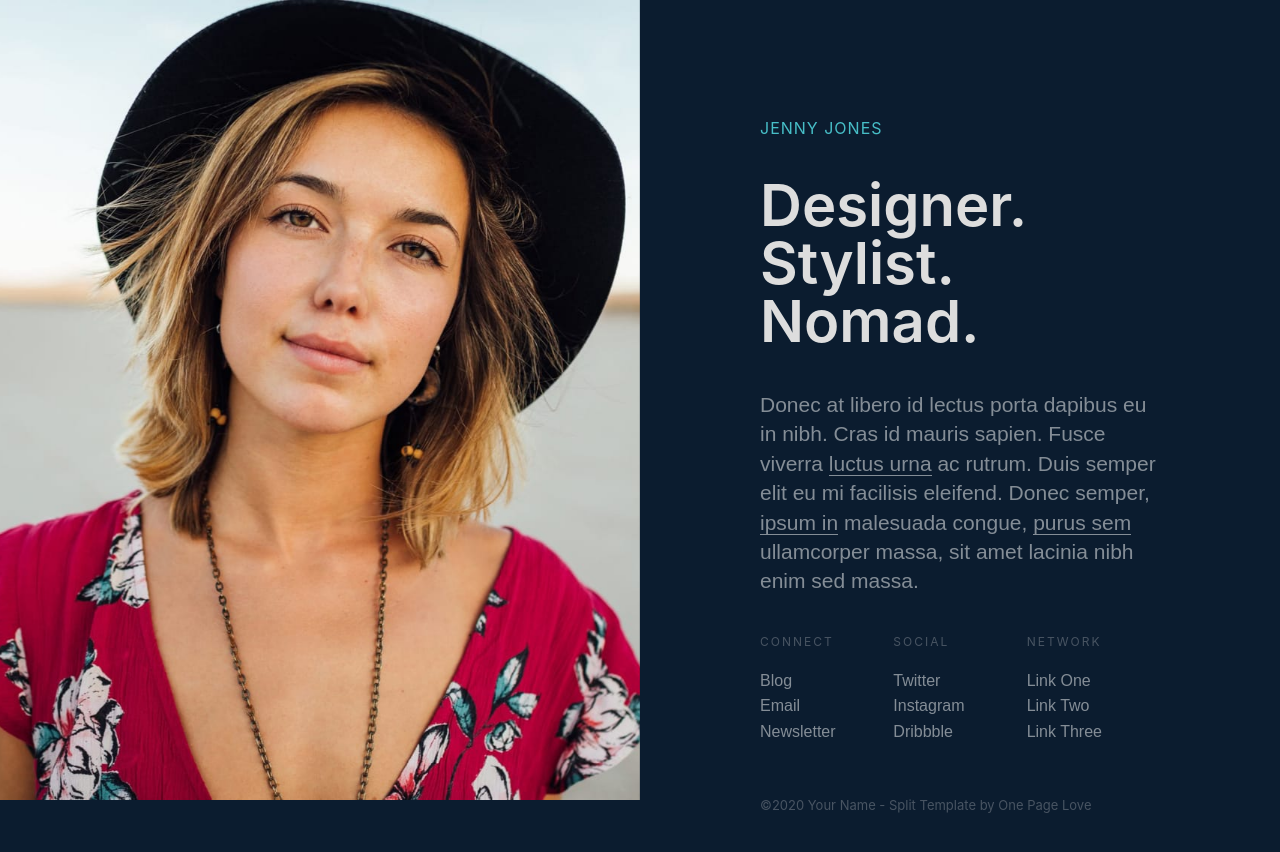
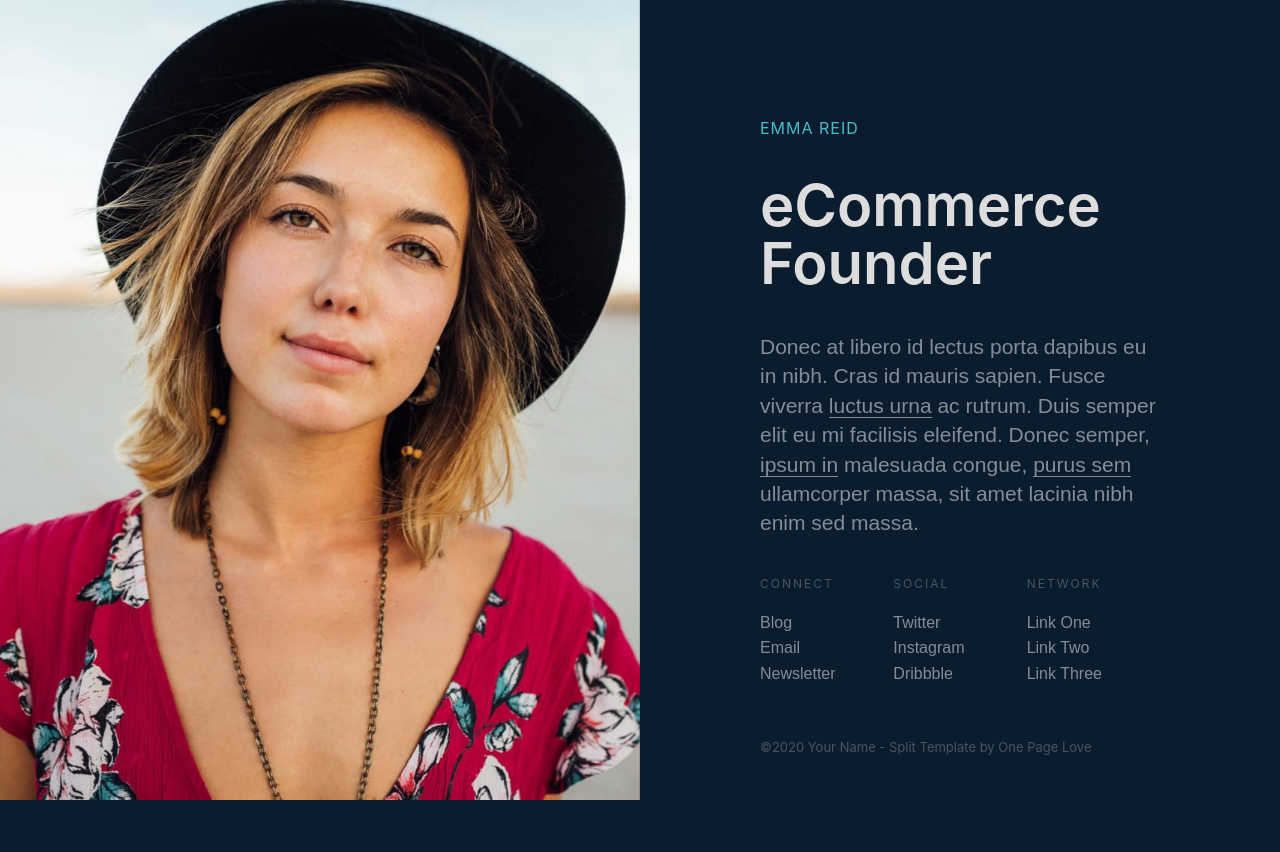
Before and after one commit to mzreid/EmmaReid, a plain HTML site: page index.html in a window 1280 px wide. Drawn offline with nearby package versions, Linux system fonts and the light colour scheme; a script that the page names is missing.

Commit message:
Update index.html

```diff
--- a/index.html
+++ b/index.html
@@ -28,8 +28,8 @@ body {
     </div>
     <div class="rightcontent w-col w-col-6 w-col-stack">
       <div data-w-id="3fd5aeb3-22da-ed60-7286-0d11f16597d3" style="opacity:0" class="content">
-        <div class="name">Jenny Jones</div>
-        <h1 class="tagline"><strong class="bold-text">Designer. Stylist. Nomad.</strong></h1>
+        <div class="name">Emma Reid</div>
+        <h1 class="tagline"><strong class="bold-text">eCommerce Founder</strong></h1>
         <p class="bio">Donec at libero id lectus porta dapibus eu in nibh. Cras id mauris sapien. Fusce viverra <a href="#" class="bio-links">luctus urna</a> ac rutrum. Duis semper elit eu mi facilisis eleifend. Donec semper, <a href="#" class="bio-links">ipsum in</a> malesuada congue, <a href="#" class="bio-links">purus sem</a> ullamcorper massa, sit amet lacinia nibh enim sed massa. </p>
         <div class="links w-row">
           <div class="column w-col w-col-4">
```
